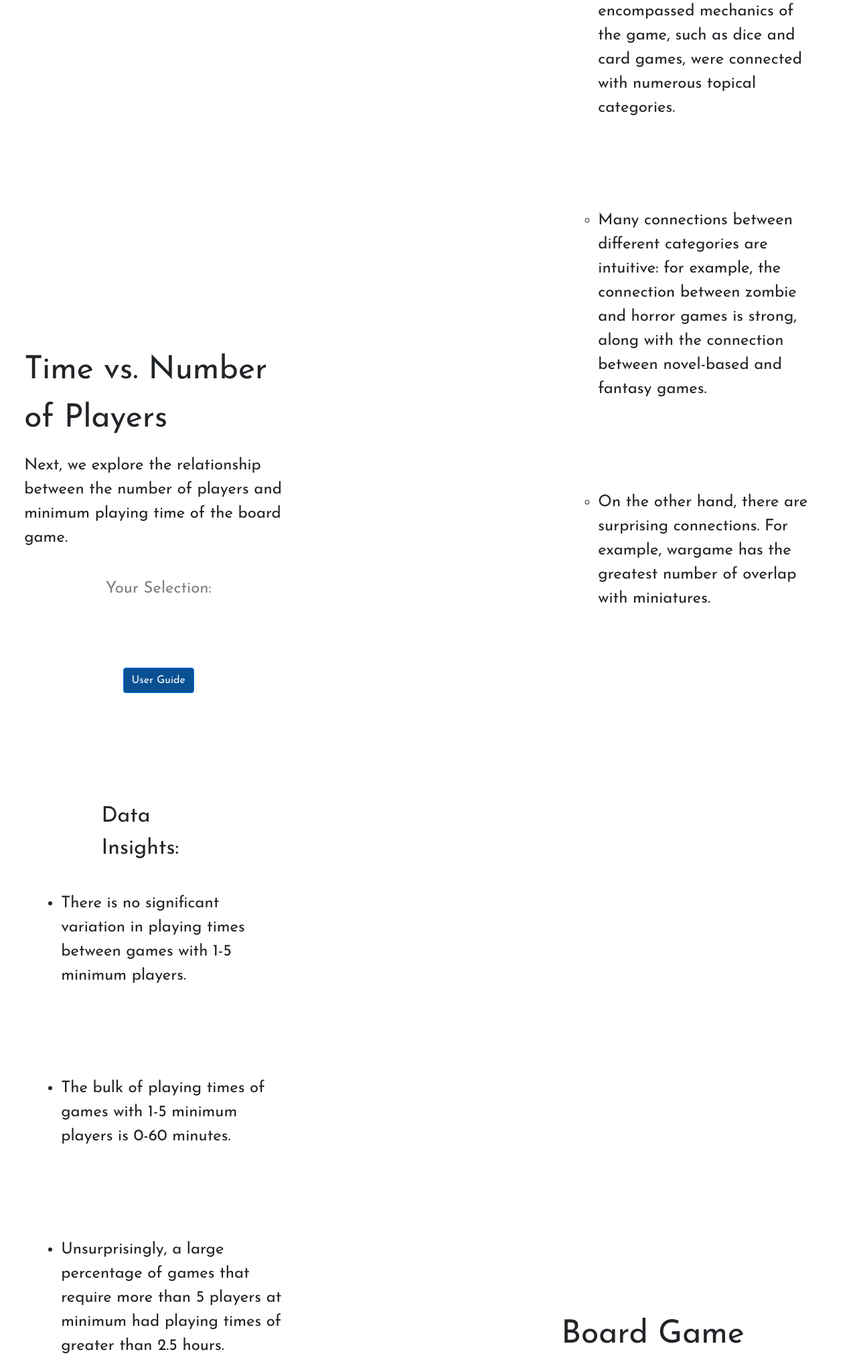
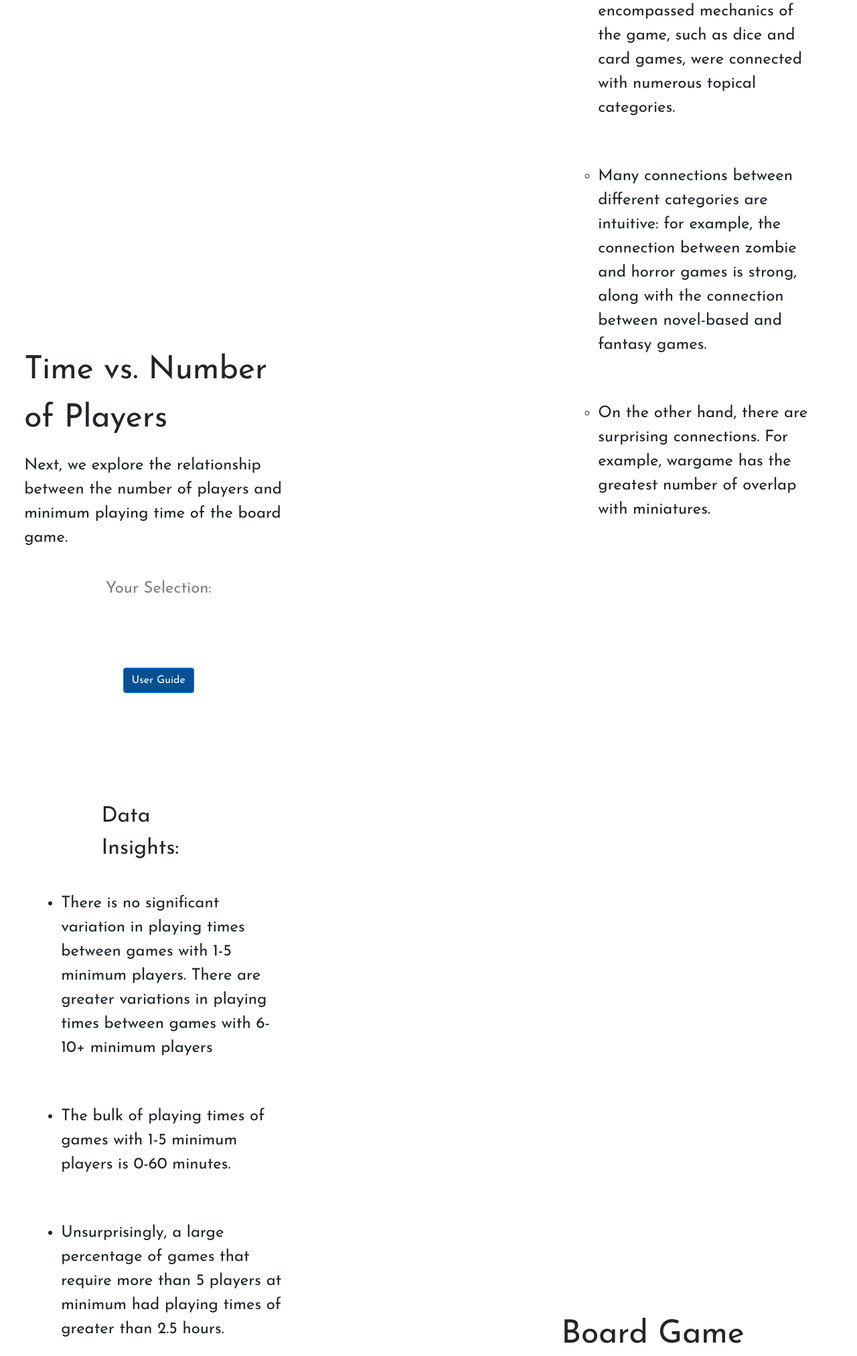
Before and after one commit to sangjunp4rk/boardgame_design_data_viz, a Flask app: page / in a window 1280 px wide. Shown: the part 4323-6348 px from the top of the page at 67% size. Run offline with Flask 2, Linux system fonts and the light colour scheme; some libraries are stand-ins or nearby versions.

Commit message:
irene changed new data insights!!!!

```diff
--- a/static/css/main.css
+++ b/static/css/main.css
@@ -152,7 +152,7 @@ a  {
 }
 
 .insights_item{
-  margin-top: 40%;
+  margin-top: 20%;
 }
 .data_insights_title {
   font-size: 2rem;
--- a/templates/main.html
+++ b/templates/main.html
@@ -415,7 +415,7 @@
             </div>
             <div id="playersInsights" class="insights" >
             <ul>
-                <li>There is no significant variation in playing times between games with 1-5 minimum players.  </li>
+                <li>There is no significant variation in playing times between games with 1-5 minimum players. There are greater variations in playing times between games with 6-10+ minimum players  </li>
                 <li class="insights_item">The bulk of playing times of games with 1-5 minimum players is 0-60 minutes. </li>
                 <li class="insights_item">Unsurprisingly, a large percentage of games that require more than 5 players at minimum had playing times of greater than 2.5 hours.
                 </li>
```
